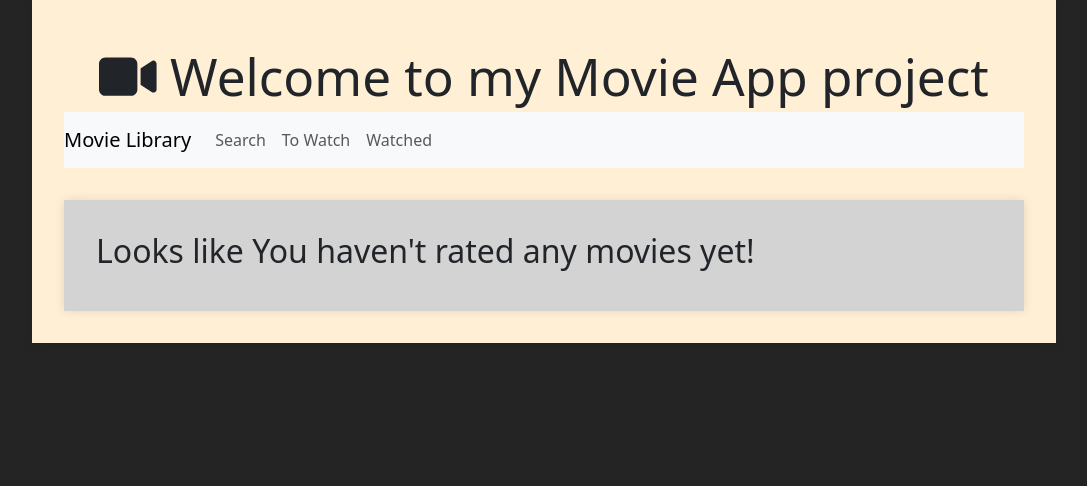
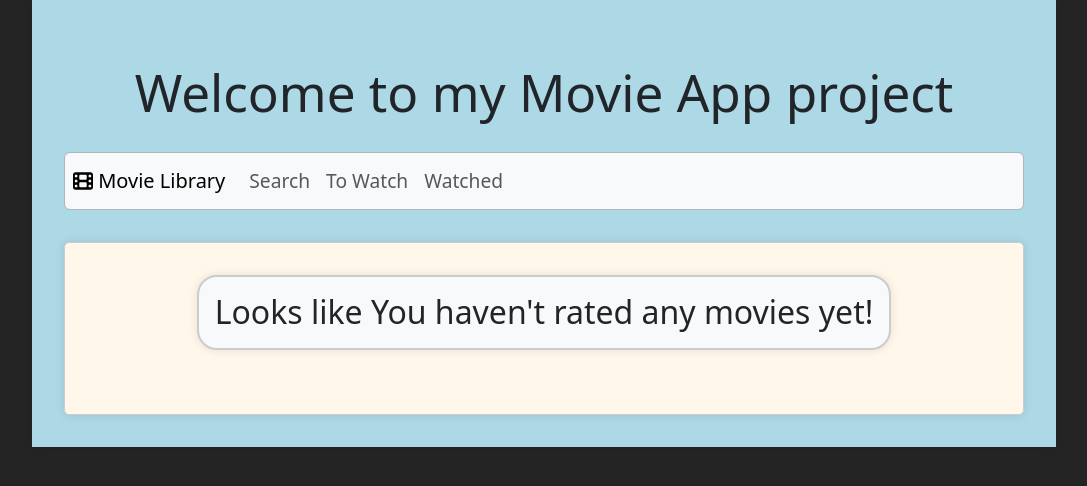
Before and after one commit to MateuszMarcisz/react-redux-workshop, a React (Vite) app: page /watched in a window 1280 px wide. Shown: the top 486 px of the page, without its empty margins (96-1183 px from the left). Built offline with nearby package versions, Linux system fonts and the light colour scheme; no server answers.

Commit message:
nicer navbar styling and colors

```diff
--- a/src/App.css
+++ b/src/App.css
@@ -2,7 +2,7 @@
     width: 80vw; /* Set container width to 80% of the viewport */
     margin: 0 auto; /* Center the container */
     padding: 2rem; /* Add padding for inner spacing */
-    background-color: papayawhip; /* Background color for contrast */
+    background-color: lightblue; /* Background color for contrast */
     box-shadow: 0 0 10px rgba(0, 0, 0, 0.1); /* Optional shadow for depth */
 }
 
@@ -52,17 +52,23 @@ h1 {
 
 /* Movie list styling */
 
+
 .movie-card {
-    border: 1px solid #ccc;
+    border: 2px solid #ccc;
     border-radius: 8px;
     padding: 10px;
+    background-color: white;
     transition: transform 0.2s;
-    background-color: white;
+    height: 100%;
+    display: flex;
+    flex-direction: column;
+    justify-content: flex-start;
+    text-align: center; /* Center-align text */
 }
 
 .movie-card:hover {
     transform: scale(1.05);
-    border-color: black; /* Optional: Change border color on hover */
+    border-color: black;
 }
 
 .no-padding {
@@ -73,9 +79,22 @@ h1 {
 .movie-container {
     margin-top: 2rem;
     padding: 2rem; /* Add padding for inner spacing */
-    background-color: lightgrey; /* Background color for contrast */
+    background-color: #fff7ea; /* Background color for contrast */
     box-shadow: 0 0 10px rgba(0, 0, 0, 0.1); /* Optional shadow for depth */
+    text-align: center;
+    border: 1px solid #ccc;
+    border-radius: 5px;
+}
 
+.movielist-heading {
+    text-align: center; /* Center the heading */
+    border: 2px solid #ccc; /* Light border around the text */
+    border-radius: 20px; /* Curved edges */
+    padding: 10px; /* Spacing inside the border */
+    display: inline-block; /* Make the border wrap around the content */
+    background-color: #f8f9fa; /* Light background color */
+    box-shadow: 0 0 10px rgba(0, 0, 0, 0.1); /* Optional shadow for depth */
+    margin-bottom: 2rem; /* Space below the heading */
 }
 
 /* Search Form styling */
--- a/src/App.jsx
+++ b/src/App.jsx
@@ -9,8 +9,6 @@ import store, {persistor} from "./redux/store.js";
 import IndividualMoviePage from "./features/individualMovie/IndividualMoviePage.jsx";
 import {PersistGate} from "redux-persist/integration/react";
 
-import { FontAwesomeIcon } from '@fortawesome/react-fontawesome';
-import {faVideoCamera} from '@fortawesome/free-solid-svg-icons';
 
 function App() {
     return (
@@ -18,7 +16,7 @@ function App() {
             <PersistGate persistor={persistor} loading={null}>
                 <Router>
                     <div className="container">
-                        <h1> <FontAwesomeIcon icon={faVideoCamera} /> Welcome to my Movie App project</h1>
+                        <h1 style={{margin: '2rem'}}>Welcome to my Movie App project</h1>
                         <Navbar/>
                         <Routes>
                             <Route path="/" element={<SearchPage/>}/>
--- a/src/components/MovieList.jsx
+++ b/src/components/MovieList.jsx
@@ -11,11 +11,13 @@ const MovieList = ({movies = [], showYear = false, showPoster = false, showRatin
                     <div className="movie-card text-center">
                         <Link to={`/movie/${movie.imdbID}`} className="text-decoration-none">
                             {showPoster && <img src={movie.poster} alt={movie.title} className="img-fluid"/>}
-                            <h3>
-                                {movie.title} {showYear && `(${movie.year})`}
-                            </h3>
+                            <h3>{movie.title} {showYear && `(${movie.year})`}</h3>
                         </Link>
-                        {showRating && <Rating movie={movie}/>}
+                        {showRating && (
+                            <div className="rating-container">
+                                <Rating movie={movie}/>
+                            </div>
+                        )}
                         {showToWatch && <WatchListCheckbox movie={movie}/>}
                     </div>
 
--- /dev/null
+++ b/src/components/Navbar.css
@@ -0,0 +1,19 @@
+/* reset padding */
+.nav, .navbar, .navbar-collapse {
+    padding: 0;
+}
+
+.nav-link {
+    transition: background-color 0.3s ease; /* Smooth transition for background color */
+    height: 3.5rem;
+    display: flex;
+    align-items: center; /* Center items vertically */
+    margin: 0;
+    padding: 0;
+    font-size: 1.2rem;
+}
+
+.nav-link:hover {
+    background-color: lightblue;
+    color: black;
+}
--- a/src/components/Navbar.jsx
+++ b/src/components/Navbar.jsx
@@ -1,18 +1,21 @@
 import {Navbar as BootstrapNavbar, Nav} from 'react-bootstrap';
 import 'bootstrap/dist/css/bootstrap.min.css';
-import {Link} from "react-router-dom"; // Import Bootstrap CSS
+import {Link} from "react-router-dom";
+import {faFilm} from "@fortawesome/free-solid-svg-icons";
+import {FontAwesomeIcon} from "@fortawesome/react-fontawesome";
+import './Navbar.css';
 
 const Navbar = () => {
     return (
-        <BootstrapNavbar bg="light" expand="lg" className="w-100">
-            <BootstrapNavbar.Brand href="/">Movie Library</BootstrapNavbar.Brand>
+        <BootstrapNavbar bg="light" expand="lg" className="w-100 px-2 border rounded-2 border-dark-subtle">
+            <BootstrapNavbar.Brand href="/"> <FontAwesomeIcon icon={faFilm}/> Movie Library</BootstrapNavbar.Brand>
             <BootstrapNavbar.Toggle aria-controls="basic-navbar-nav"/>
-            <BootstrapNavbar.Collapse id="basic-navbar-nav">
+            <BootstrapNavbar.Collapse id="basic-navbar-nav"  className="h-100">
                 {/* Using Link for navigation is important so the page doesn't reload!*/}
                 <Nav className="me-auto">
-                    <Nav.Link as={Link} to="/">Search</Nav.Link>
-                    <Nav.Link as={Link} to="/to-watch">To Watch</Nav.Link>
-                    <Nav.Link as={Link} to="/watched">Watched</Nav.Link>
+                    <Nav.Link as={Link} to="/" className="nav-link">Search</Nav.Link>
+                    <Nav.Link as={Link} to="/to-watch" className="nav-link">To Watch</Nav.Link>
+                    <Nav.Link as={Link} to="/watched" className="nav-link">Watched</Nav.Link>
                 </Nav>
             </BootstrapNavbar.Collapse>
         </BootstrapNavbar>
--- a/src/components/Rating.css
+++ b/src/components/Rating.css
@@ -7,7 +7,6 @@
 /*h1 { font-size: 1.5em; margin: 10px; }*/
 
 /****** Style Star Rating Widget *****/
-
 
 
 .rating {
--- a/src/components/WatchListCheckbox.jsx
+++ b/src/components/WatchListCheckbox.jsx
@@ -23,6 +23,9 @@ const WatchListCheckbox = ({movie}) => {
                 id={`watchlist-${movie.imdbID}`}
                 checked={isChecked}
                 onChange={handleChange}
+                style={{
+                    marginRight: '0.5rem'
+                }}
             />
             <label htmlFor={`watchlist-${movie.imdbID}`}>Add to Watchlist</label>
         </div>
--- a/src/features/toWatchMovies/ToWatchPage.jsx
+++ b/src/features/toWatchMovies/ToWatchPage.jsx
@@ -8,11 +8,11 @@ const ToWatchPage = () => {
         <div>
             {toWatchMovies.length > 0 ? (
                 <div className='movie-container'>
-                    <h2>Movies You would love to watch!</h2>
+                    <h2 className='movielist-heading text-center p-3'>Movies You would love to watch!</h2>
                     <MovieList movies={toWatchMovies} showYear={true} showPoster={true} showToWatch={false}/>
                 </div>
             ) : (
-                <h2>Looks like You haven't added any movies to the watch list</h2>
+                <h2 className='movielist-heading text-center p-3'>Looks like You haven't added any movies to the watch list</h2>
             )}
         </div>
     );
--- a/src/features/watchedMovies/WatchedPage.jsx
+++ b/src/features/watchedMovies/WatchedPage.jsx
@@ -9,11 +9,11 @@ const WatchedPage = () => {
         <div className='movie-container'>
             {watchedMovies.length > 0 ? (
                 <>
-                    <h2>Movies You have already watched</h2>
+                    <h2 className='movielist-heading text-center p-3'>Movies You have already watched</h2>
                     <MovieList movies={watchedMovies} showYear={true} showPoster={true} showToWatch={false}/>
                 </>
             ) : (
-                <h2>Looks like You haven't rated any movies yet!</h2>
+                <h2 className='movielist-heading text-center p-3'>Looks like You haven't rated any movies yet!</h2>
             )}
         </div>
     );
```
